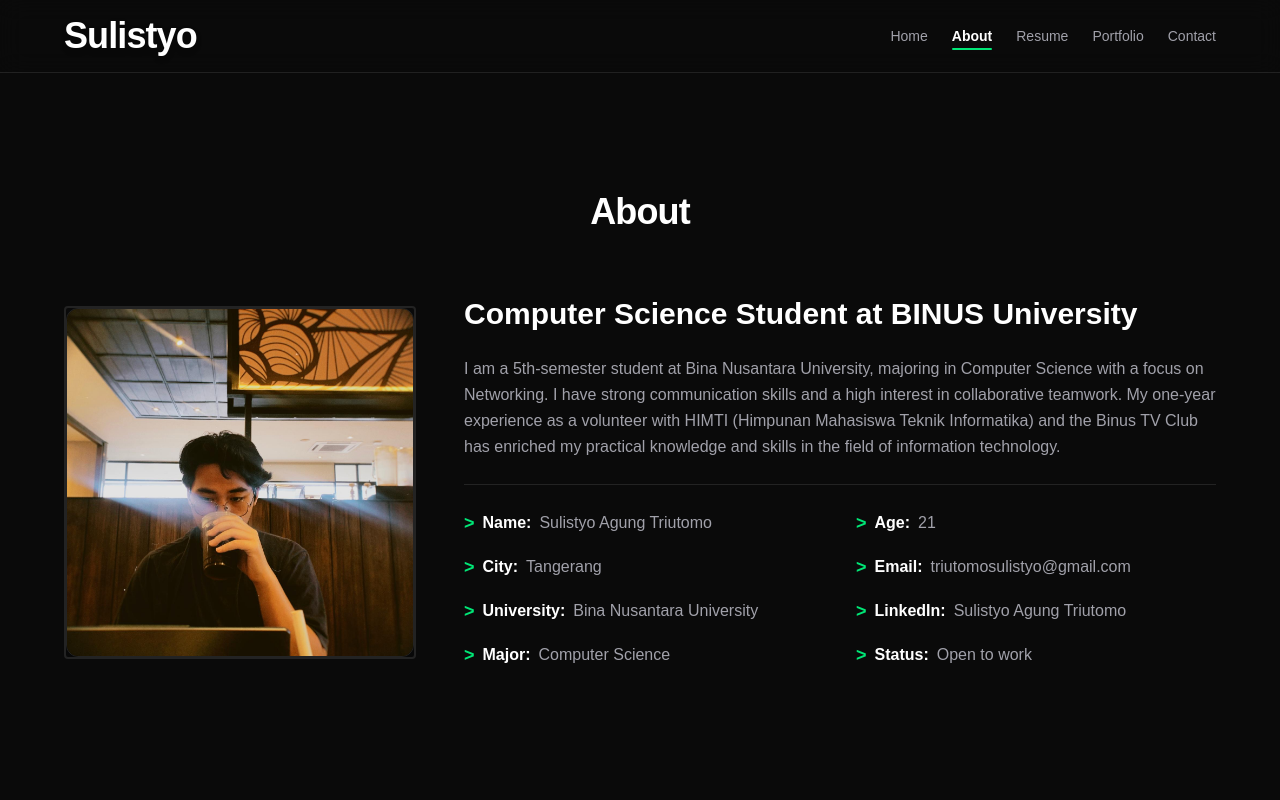
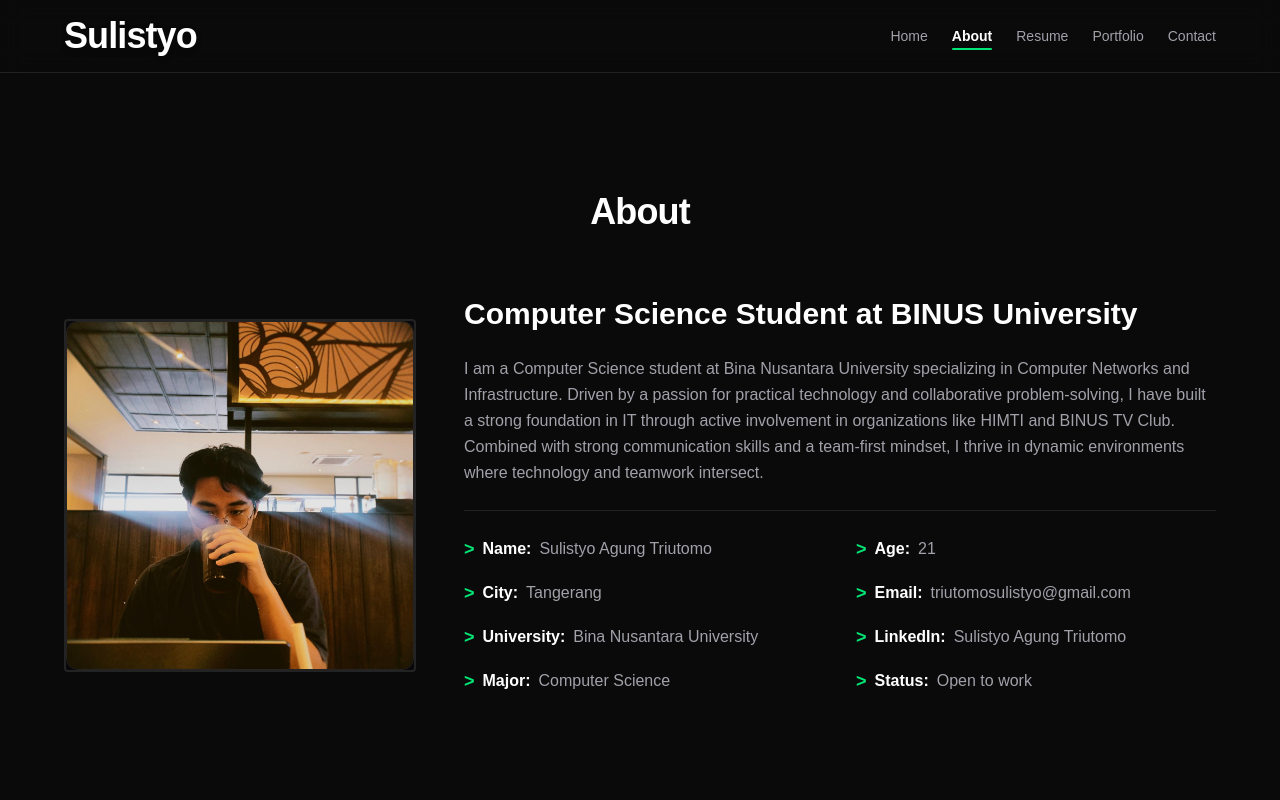
Before and after one commit to SulistyoAgungTriutomo/portfolio-sulistyo, a React (Vite) app: page / in a window 1280 px wide. Both pictures are taken after a click on the button "About". Shown: the top 800 px of the page. Built offline with nearby package versions, Linux system fonts and the light colour scheme.

Commit message:
Perubahan di bgaian about

```diff
--- a/src/components/About.jsx
+++ b/src/components/About.jsx
@@ -27,7 +27,7 @@
             </h3>
 
             <p className="text-text-muted leading-relaxed text-sm md:text-base">
-              I am a 5th-semester student at Bina Nusantara University, majoring in Computer Science with a focus on Networking. I have strong communication skills and a high interest in collaborative teamwork. My one-year experience as a volunteer with HIMTI (Himpunan Mahasiswa Teknik Informatika) and the Binus TV Club has enriched my practical knowledge and skills in the field of information technology.
+              I am a Computer Science student at Bina Nusantara University specializing in Computer Networks and Infrastructure. Driven by a passion for practical technology and collaborative problem-solving, I have built a strong foundation in IT through active involvement in organizations like HIMTI and BINUS TV Club. Combined with strong communication skills and a team-first mindset, I thrive in dynamic environments where technology and teamwork intersect.
             </p>
 
             {/* Grid Detail Info */}
```
